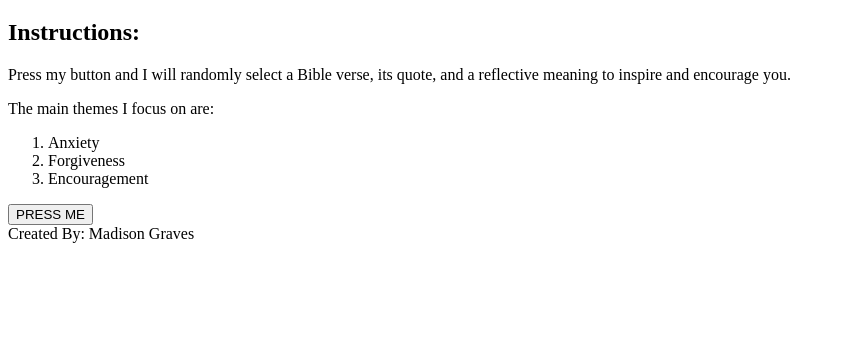
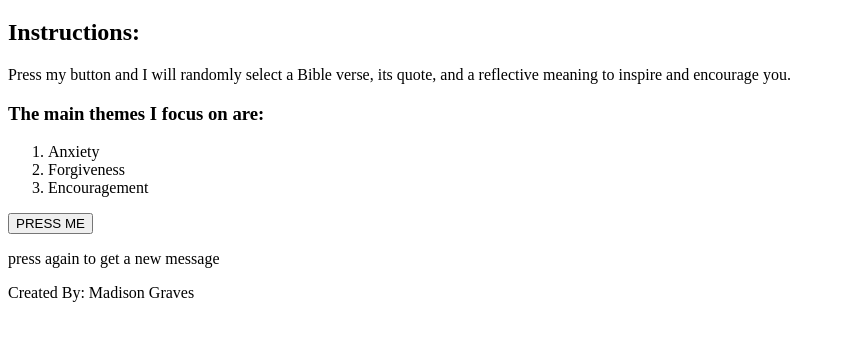
Before and after one commit to Madison-Graves/WordWise, a plain HTML site: page index.html in a window 1280 px wide. Shown: the part 61-402 px from the top of the page, without its empty margins (0-841 px from the left). Drawn offline with Linux system fonts and the light colour scheme.

Commit message:
connect JS file

```diff
--- a/index.html
+++ b/index.html
@@ -13,18 +13,18 @@
         <div id="how-to">
         <h2>Instructions:</h2>
         <p>Press my button and I will randomly select a Bible verse, its quote, and a reflective meaning to inspire and encourage you.</p>
-        <p>The main themes I focus on are: </p>
+        <h3>The main themes I focus on are: </h3>
             <ol>
                 <li>Anxiety</li>
                 <li>Forgiveness</li>
                 <li>Encouragement</li>
             </ol>
         </div>
-        <div>
-            <p id="message"></p>
-            <button>PRESS ME</button>
-        </div>
+        <div id="message"></div>
+        <button>PRESS ME</button>
+        <p id="after-press">press again to get a new message</p>
     </main>
     <footer>Created By: Madison Graves</footer>
+    <script src="./script.js"></script>
 </body>
 </html>
```
